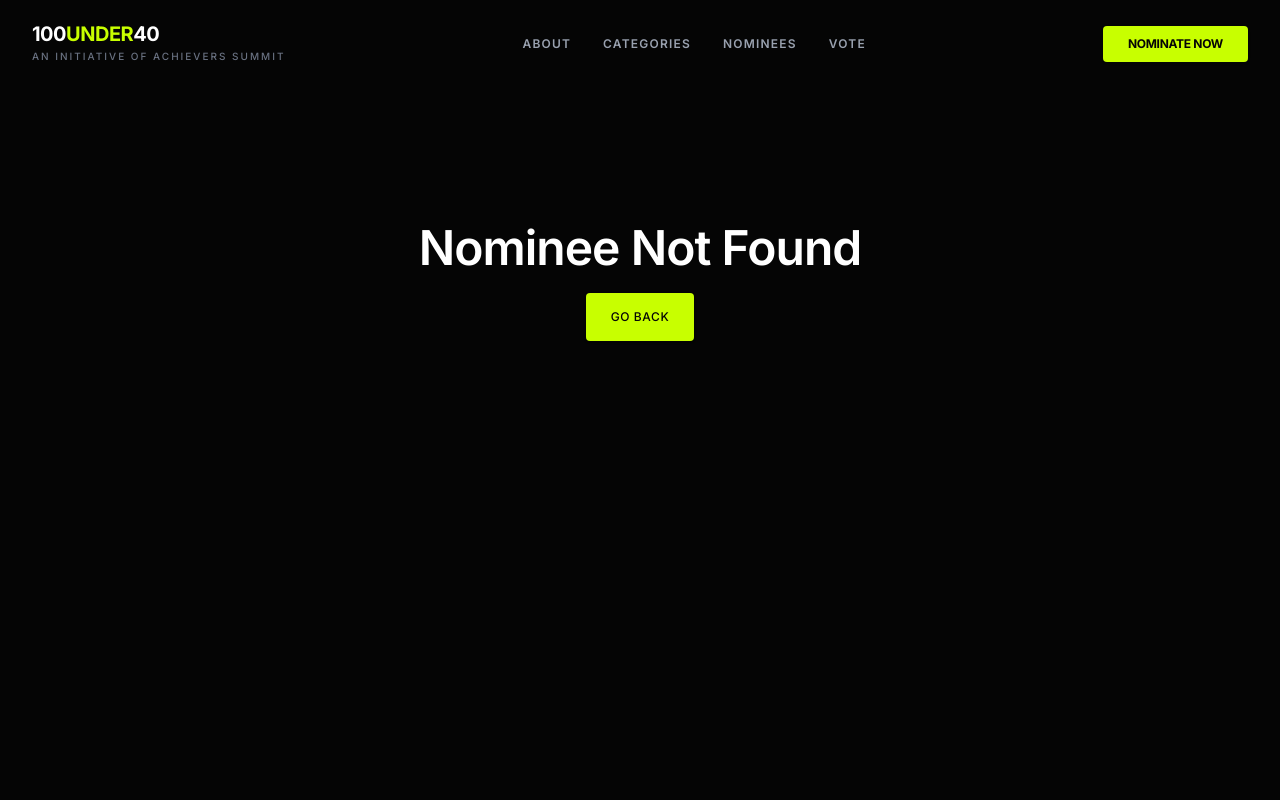
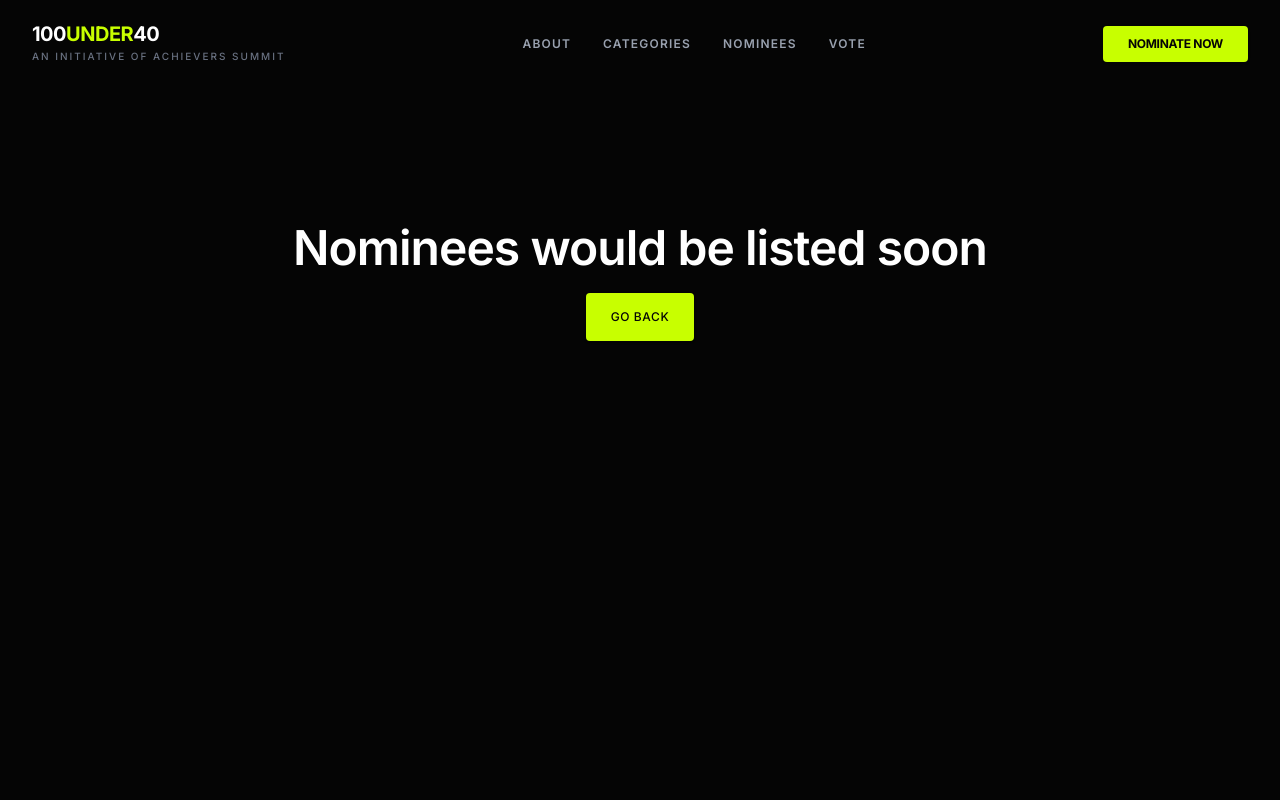
Before and after one commit to muwagunprecious/100under40, a Next.js app: page /vote in a window 1280 px wide. Shown: the top 800 px of the page. Built offline with nearby package versions, Linux system fonts and the light colour scheme; sample sign-in values are in the browser's storage.

Commit message:
feat: update nominee not found message to 'Nominees would be listed soon'

```diff
--- a/app/nominees/[id]/page.tsx
+++ b/app/nominees/[id]/page.tsx
@@ -13,7 +13,7 @@ export default async function NomineeProfilePage({ params }: { params: Promise<{
     if (!nominee) {
         return (
             <div className="min-h-screen flex flex-col items-center justify-center">
-                <h1 className="text-2xl font-bold mb-4">Nominee Not Found</h1>
+                <h1 className="text-2xl font-bold mb-4">Nominees would be listed soon</h1>
                 <Link href="/nominees"><Button>Back to Nominees</Button></Link>
             </div>
         );
--- a/app/vote/page.tsx
+++ b/app/vote/page.tsx
@@ -62,7 +62,7 @@ function VoteContent() {
     if (!nominee) {
         return (
             <div className="min-h-[50vh] flex flex-col items-center justify-center">
-                <h2 className="text-2xl font-bold mb-4">Nominee Not Found</h2>
+                <h2 className="text-2xl font-bold mb-4">Nominees would be listed soon</h2>
                 <Button onClick={() => window.history.back()}>Go Back</Button>
             </div>
         );
```
